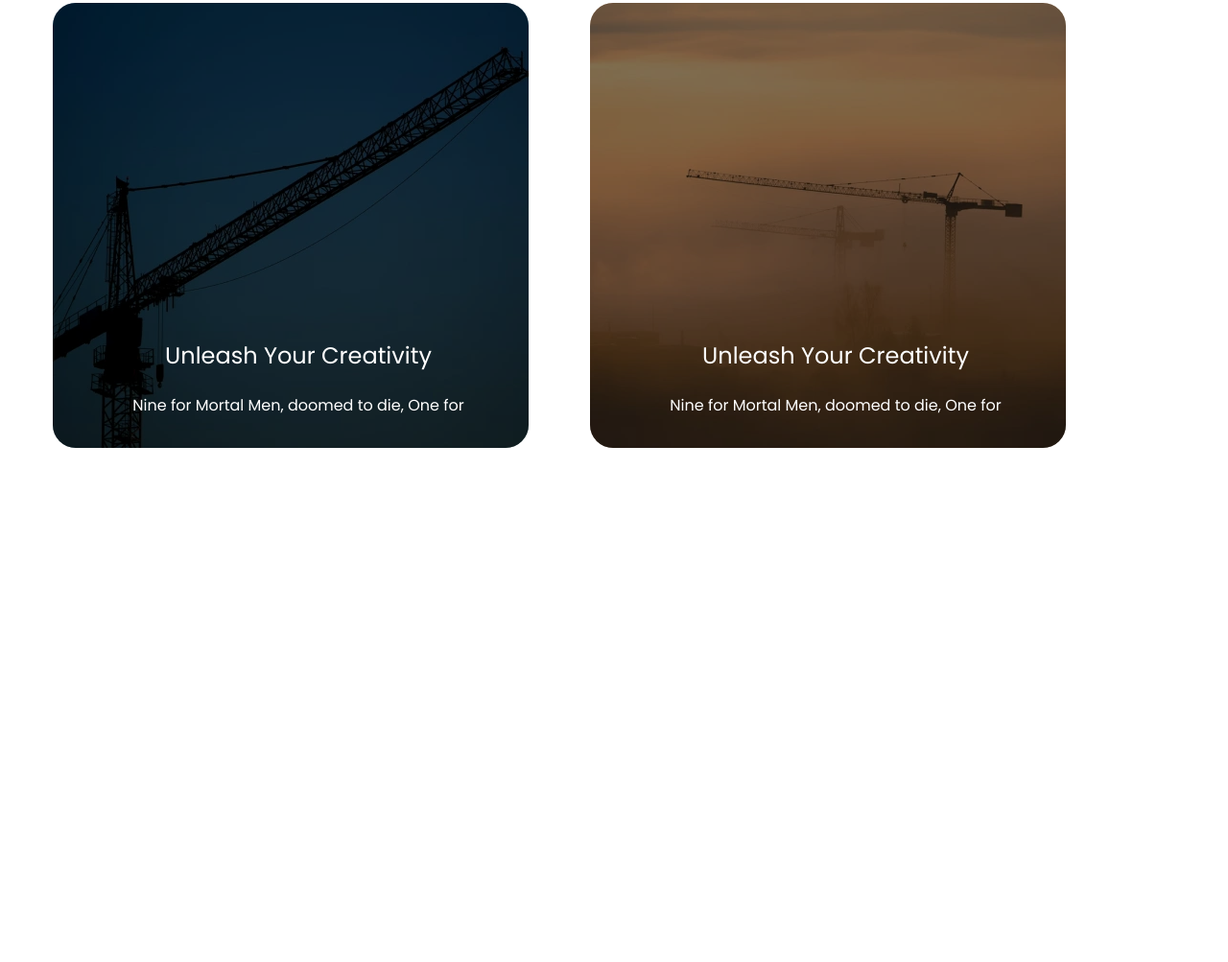
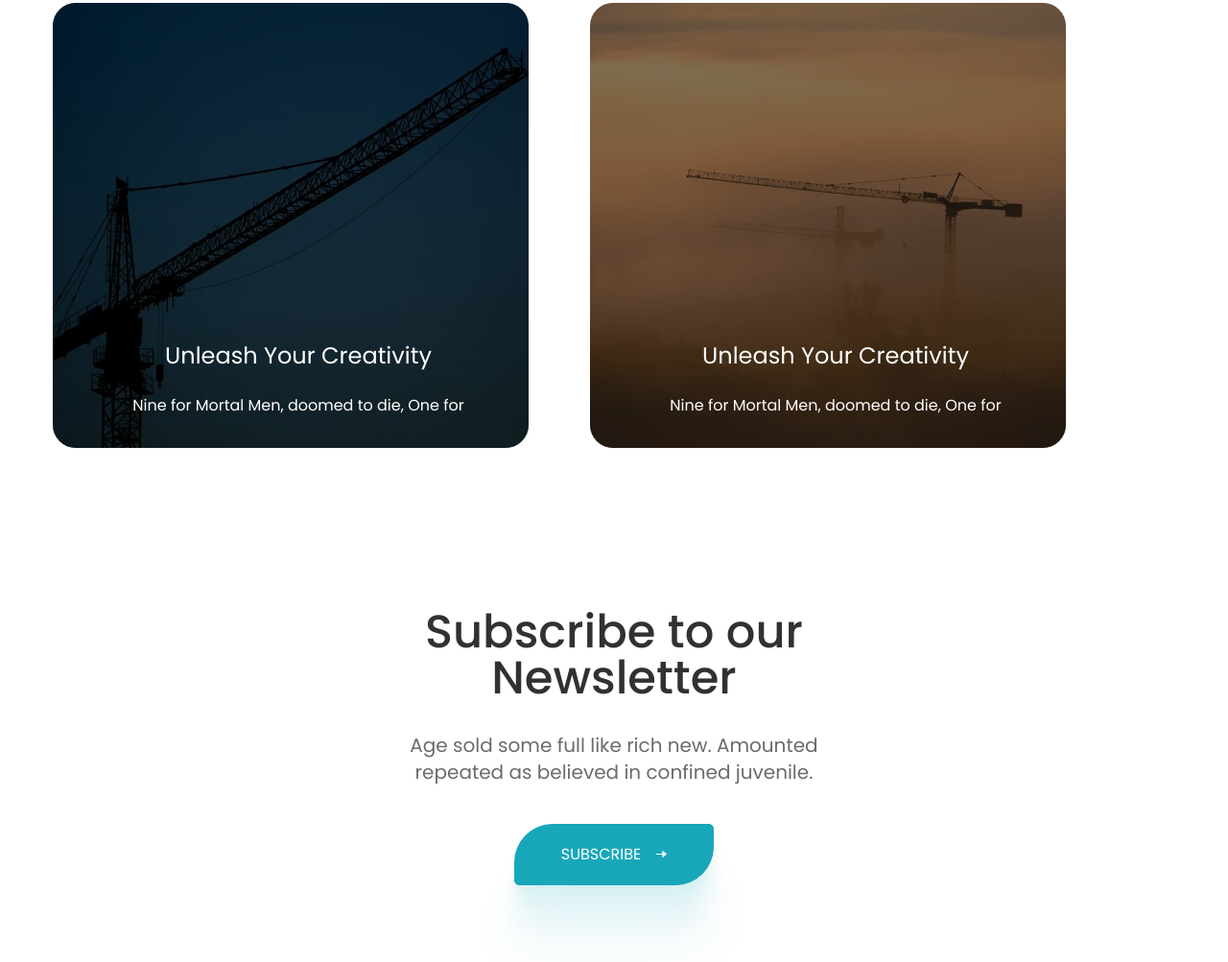
Before and after one commit to Bayoumi-dev/Construction-landing-page, a website: page src/index.html in a window 1280 px wide. Shown: the part 5525-6528 px from the top of the page at 96% size. Before the commit the page ends 6080 px from the top, so only its background shows below. Drawn offline with Linux system fonts and the light colour scheme.

Commit message:
build subscribe sec

```diff
--- a/src/index.html
+++ b/src/index.html
@@ -1167,6 +1167,47 @@
                </div>
             </div>
          </section>
+
+         <!-- Subscribe Section -->
+         <section>
+            <div
+               class="container py-12 lg:py-20 flex flex-col items-center text-center">
+               <h2 class="font-medium animate animate-slide-up">
+                  Subscribe to our<br />
+                  Newsletter
+               </h2>
+               <p class="max-w-md lg:max-w-lg mt-8 mb-8 lg:mb-10 animate animate-slide-up">
+                  Age sold some full like rich new. Amounted repeated as
+                  believed in confined juvenile.
+               </p>
+
+               <a
+                  class="bg-primary bg-gradient-to-r from-[theme(colors.primary.DEFAULT)_50%]
+                  to-[white_50%] bg-left-bottom bg-2/1 border border-primary text-white text-sm
+                  md:text-base uppercase w-40 h-14 md:w-52 md:h-16 flex items-center justify-center
+                  rounded-curvy shadow-xl shadow-primary/20 sm:shadow-btn fill-white hover:fill-primary
+                  hover:bg-right-bottom hover:text-primary active:shadow-none active:scale-95 duration-500
+                  animate animate-slide-up"
+                  href="#no-action"
+                  role="button">
+                  Subscribe
+                  <svg
+                     width="0.6875rem"
+                     height="0.4375rem"
+                     viewBox="0 0 11 7"
+                     class="ml-4"
+                     xmlns="http://www.w3.org/2000/svg">
+                     <path
+                        d="M10.8953 3.72932C11.0349 3.61877 11.0349 3.38135 10.8953 3.27081L6.84048
+                        0.0624358C6.7533 -0.00669007 6.63484 -0.0195235 6.53492 0.0294771C6.435 0.0784777
+                        6.37186 0.179979 6.37186 0.291689L6.37186 2.91672L0.28963 2.91672C0.129754 2.91672
+                        -1.33206e-07 3.04739 -1.40243e-07 3.20839L-1.65742e-07 3.79173C-1.7278e-07 3.95274
+                        0.129754 4.0834 0.28963 4.0834L6.37186 4.0834L6.37186 6.70844C6.37186 6.82015 6.43529
+                        6.92194 6.53492 6.97065C6.63455 7.01936 6.7533 7.00682 6.84048 6.93769L10.8953 3.72932Z" />
+                  </svg>
+               </a>
+            </div>
+         </section>
       </main>
    </body>
 </html>
```
Also changed, not shown: src/styles/main.css.
